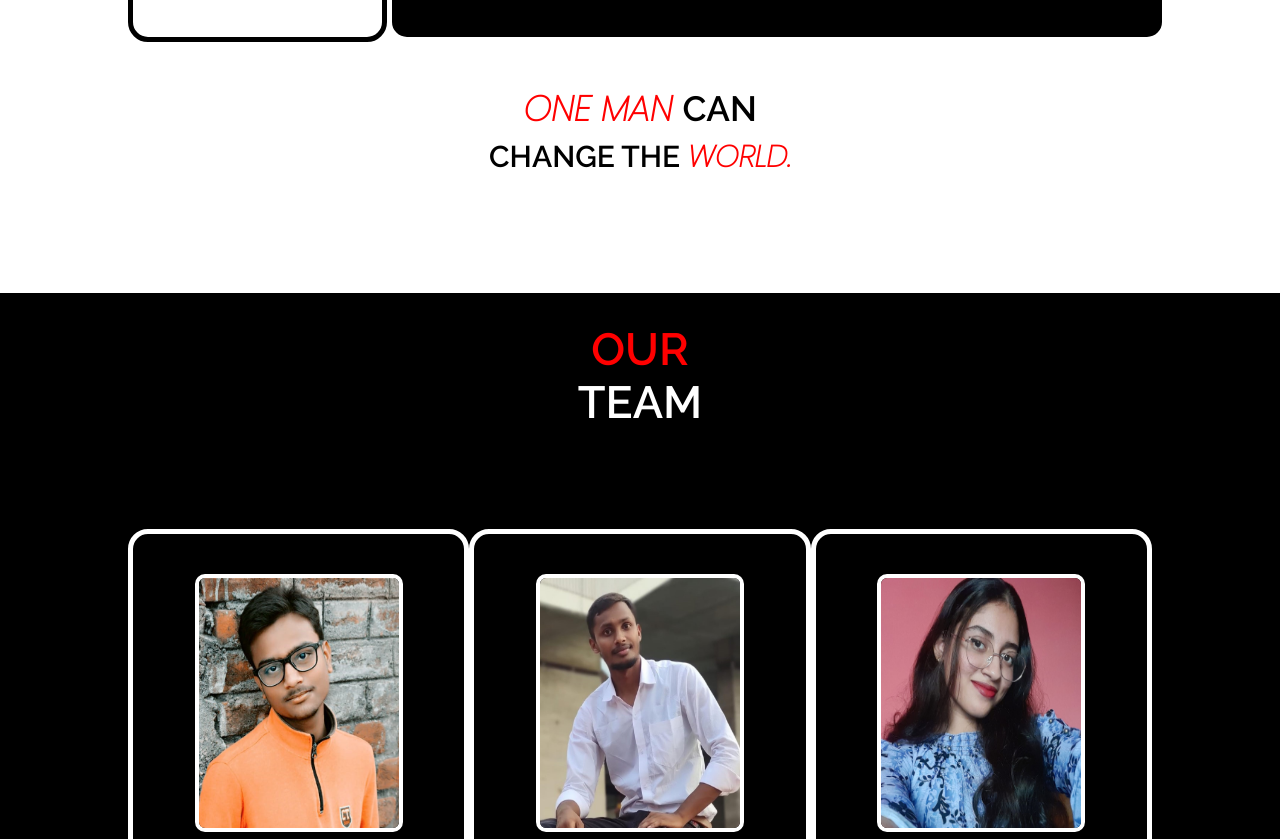
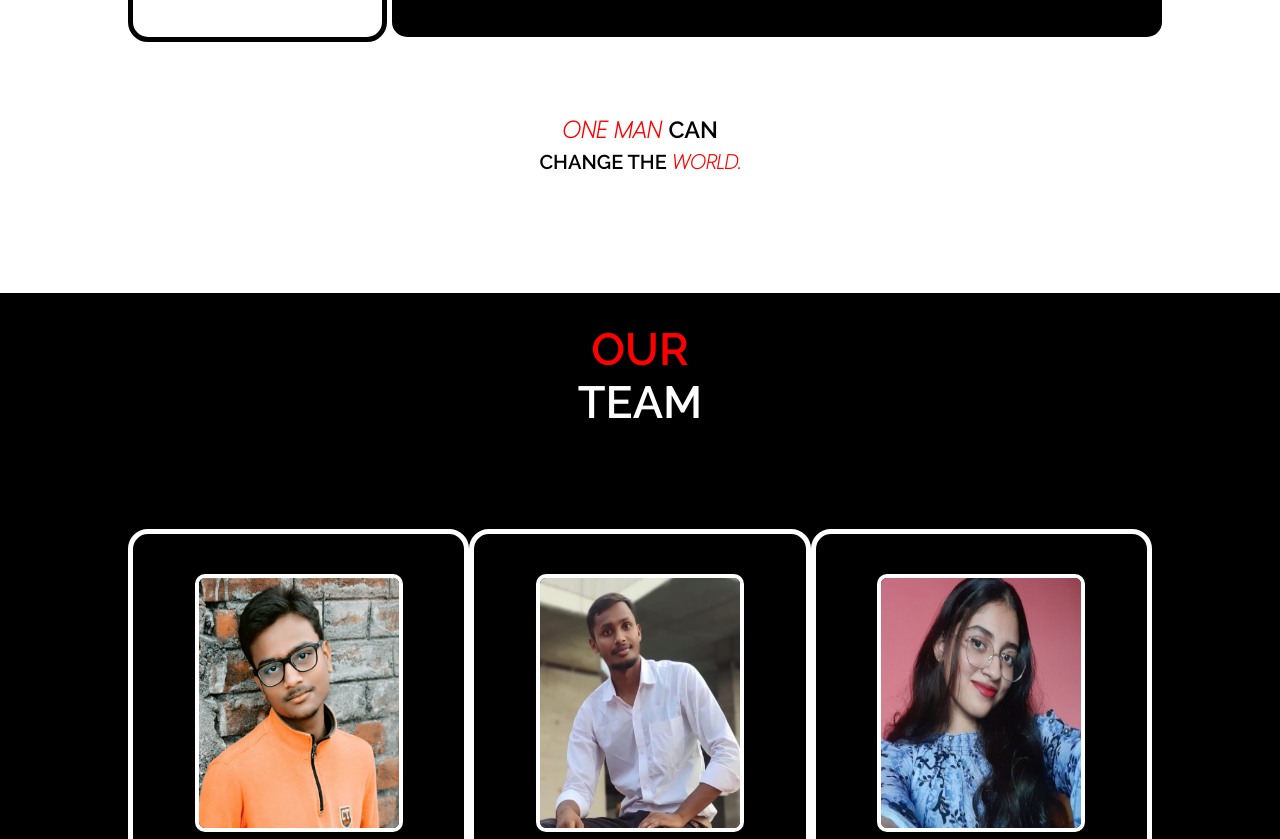
Before and after one commit to AYUSH18832/codelab0.1, a plain HTML site: page index.html in a window 1280 px wide. Shown: the part 2927-3766 px from the top of the page. Drawn offline with Linux system fonts and the light colour scheme.

Commit message:
Update style.css

```diff
--- a/style.css
+++ b/style.css
@@ -261,14 +261,14 @@ input {
     font-size: 20px;
 }
 .endtext3 {
-    margin-top: -30px;
+    margin-top: 10px;
     text-align: center;
     color: black;
-    font-size: 30px;
+    font-size: 20px;
     font-family: "Raleway";
 }
 .endtext3 span {
-    margin-top: -30px;
+    margin-top: 10px;
     color: red;
     font-family: 'Poppins';
     font-weight: bold;
```
